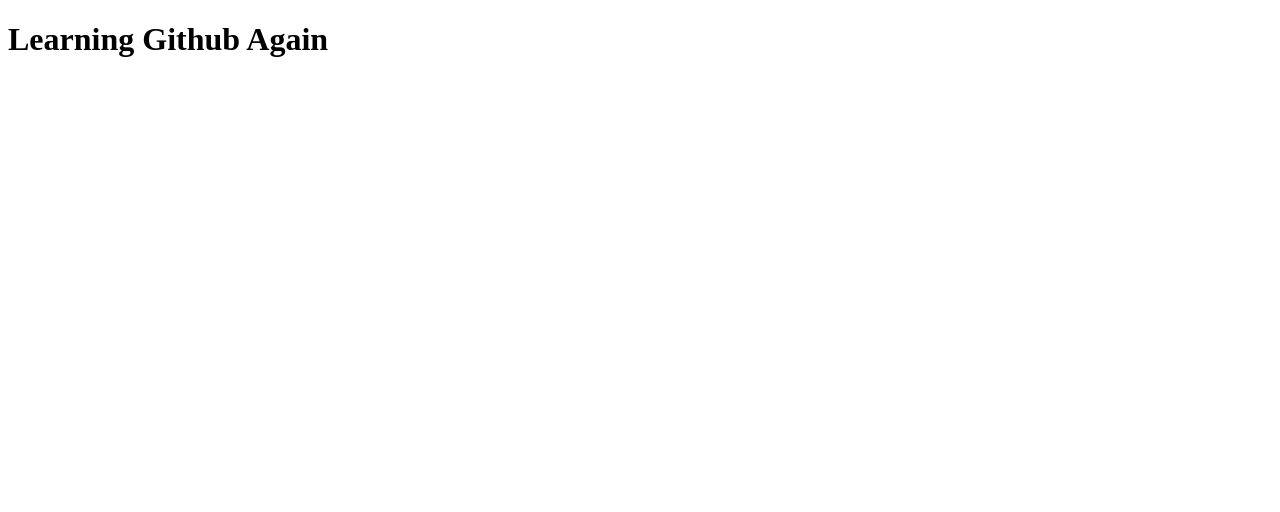
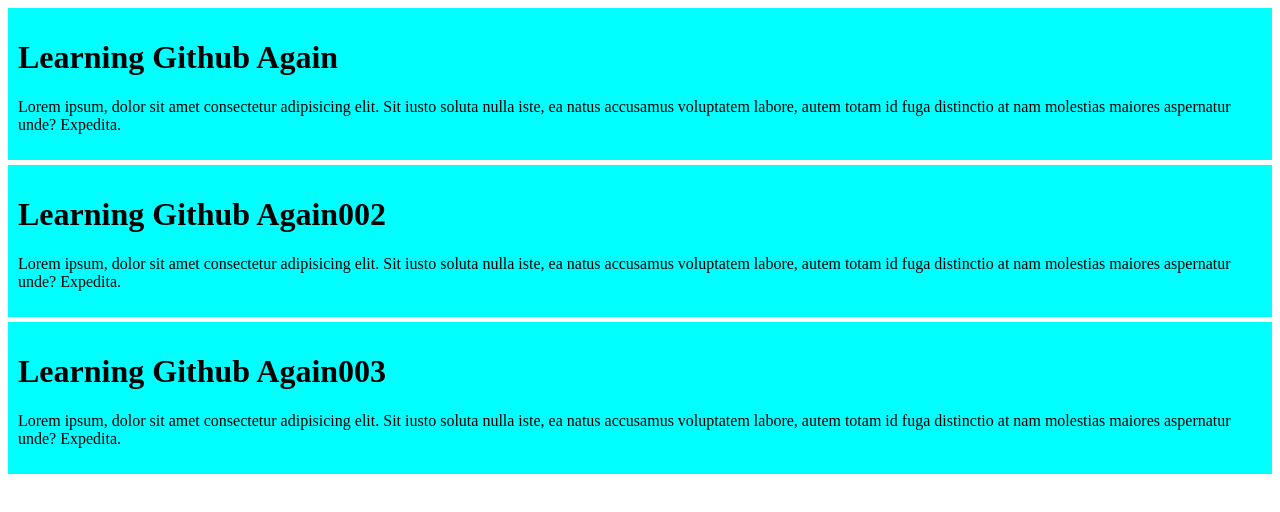
Before and after one commit to farabiselim/my-github-repo, a plain HTML site: page index.html in a window 1280 px wide. Drawn offline with Linux system fonts and the light colour scheme.

Commit message:
added new div

```diff
--- a/index.html
+++ b/index.html
@@ -4,8 +4,20 @@
     <meta charset="UTF-8">
     <meta name="viewport" content="width=device-width, initial-scale=1.0">
     <title>My Github Repo</title>
+    <link rel="stylesheet" href="/styles/style.css">
 </head>
 <body>
-    <h1>Learning Github Again</h1>
+    <div>
+        <h1>Learning Github Again</h1>
+        <p>Lorem ipsum, dolor sit amet consectetur adipisicing elit. Sit iusto soluta nulla iste, ea natus accusamus voluptatem labore, autem totam id fuga distinctio at nam molestias maiores aspernatur unde? Expedita.</p>
+    </div>
+    <div>
+        <h1>Learning Github Again002</h1>
+        <p>Lorem ipsum, dolor sit amet consectetur adipisicing elit. Sit iusto soluta nulla iste, ea natus accusamus voluptatem labore, autem totam id fuga distinctio at nam molestias maiores aspernatur unde? Expedita.</p>
+    </div>
+    <div>
+        <h1>Learning Github Again003</h1>
+        <p>Lorem ipsum, dolor sit amet consectetur adipisicing elit. Sit iusto soluta nulla iste, ea natus accusamus voluptatem labore, autem totam id fuga distinctio at nam molestias maiores aspernatur unde? Expedita.</p>
+    </div>
 </body>
 </html>
--- /dev/null
+++ b/styles/style.css
@@ -0,0 +1,5 @@
+div{
+    background-color: aqua;
+    padding: 10px;
+    margin-bottom: 5px;
+}
```
